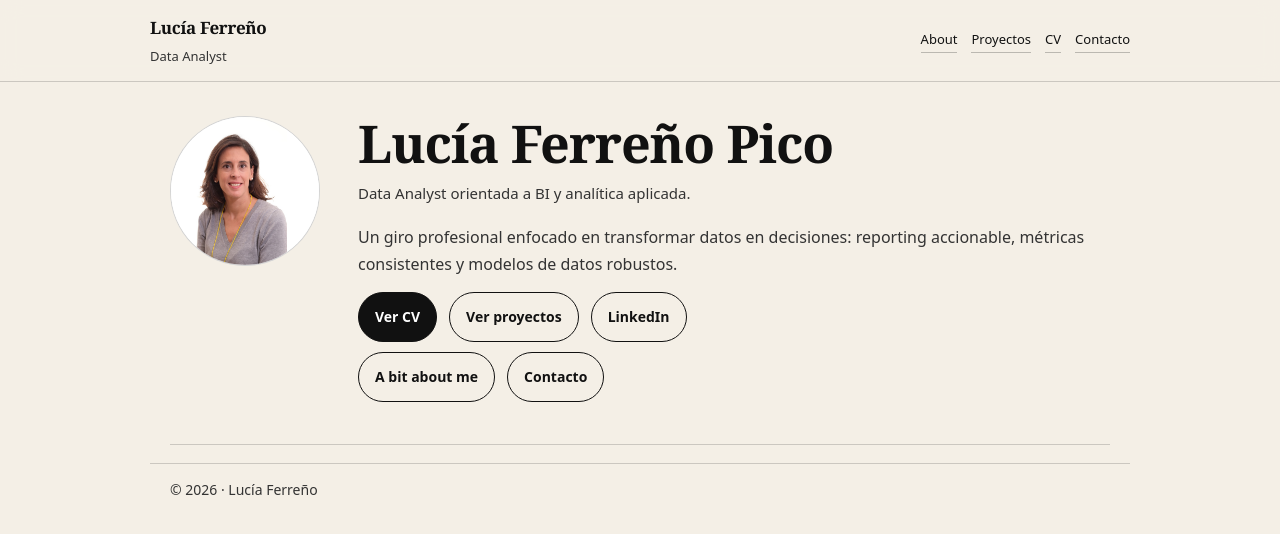
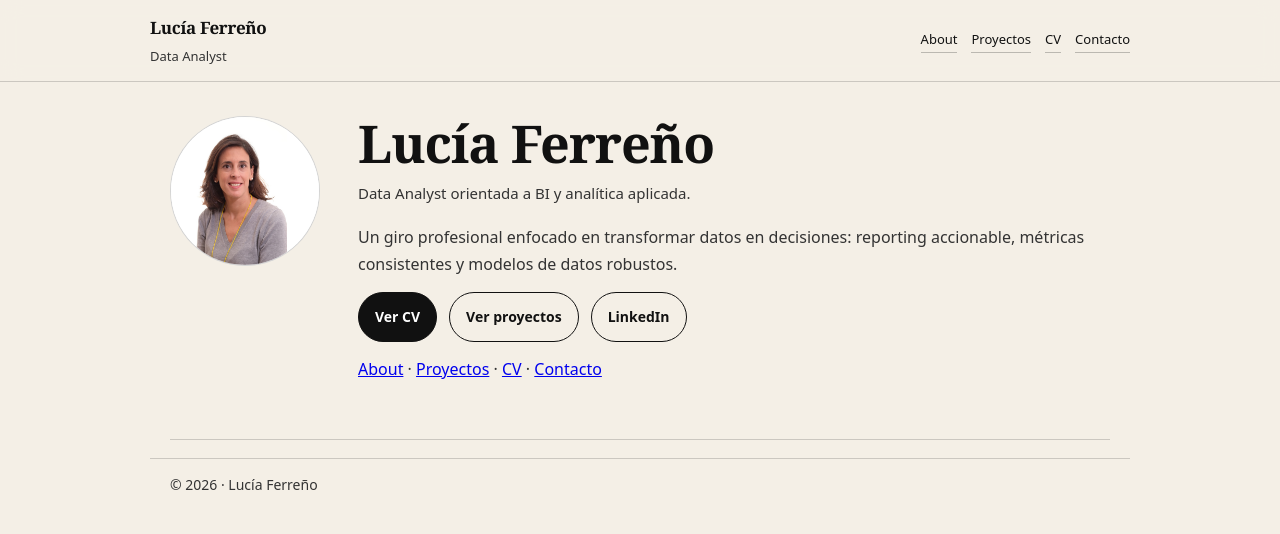
Before and after one commit to lucia-ferreno-pico/Portfolio, a Jekyll site: the page built from index.md, in a window 1280 px wide. Shown: the top 534 px of the page. Built offline with Jekyll 4.4.1, drawn with Linux system fonts in a browser that asks for light colours.

Commit message:
Update index.md

```diff
--- a/index.md
+++ b/index.md
@@ -8,7 +8,7 @@ title: Home
     <img class="avatar" src="{{ '/assets/img/profile/avatar.png' | relative_url }}" alt="Foto de perfil de Lucía Ferreño">
 
     <div>
-      <h1>Lucía Ferreño Pico</h1>
+      <h1>Lucía Ferreño</h1>
 
       <p class="subtitle">
         Data Analyst orientada a BI y analítica aplicada.
@@ -24,10 +24,12 @@ title: Home
         <a class="btn" href="https://www.linkedin.com/in/lucia-ferreno-data-analyst" target="_blank" rel="noopener">LinkedIn</a>
       </div>
 
-      <div class="cta" style="margin-top:10px;">
-        <a class="btn" href="{{ '/about/' | relative_url }}">A bit about me</a>
-        <a class="btn" href="{{ '/contact/' | relative_url }}">Contacto</a>
-      </div>
+      <p style="margin-top:14px;">
+        <a href="{{ '/about/' | relative_url }}">About</a> ·
+        <a href="{{ '/projects/' | relative_url }}">Proyectos</a> ·
+        <a href="{{ '/cv/' | relative_url }}">CV</a> ·
+        <a href="{{ '/contact/' | relative_url }}">Contacto</a>
+      </p>
     </div>
   </div>
 </section>
```
